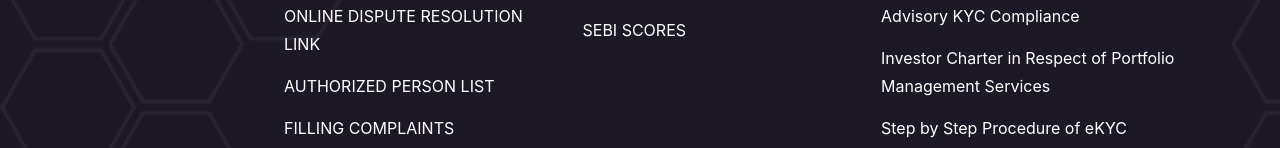
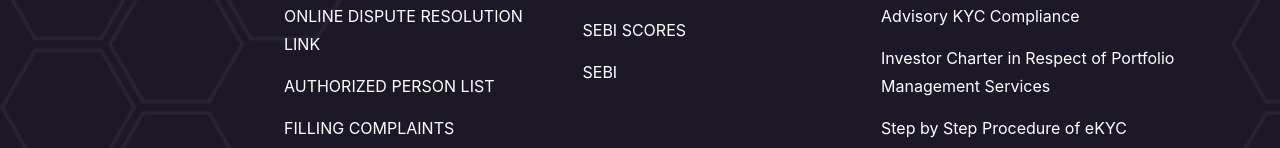
Before and after one commit to punit090/marfatia_client, a React (Create React App) app: page / in a window 1280 px wide. Shown: the part 5272-5420 px from the top of the page. Built offline with nearby package versions, Linux system fonts and the light colour scheme; no server answers.

Commit message:
add the new section in footer 12-01-24

```diff
--- a/src/Commponent/Footer.jsx
+++ b/src/Commponent/Footer.jsx
@@ -239,6 +239,14 @@ const Footer = () => {
                           target="_blanck"
                         >
                           SEBI SCORES
+                        </Link>
+                      </li>
+                      <li>
+                        <Link
+                          to="https://investor.sebi.gov.in/"
+                          target="_blanck"
+                        >
+                          SEBI
                         </Link>
                       </li>
                     </ul>
```
